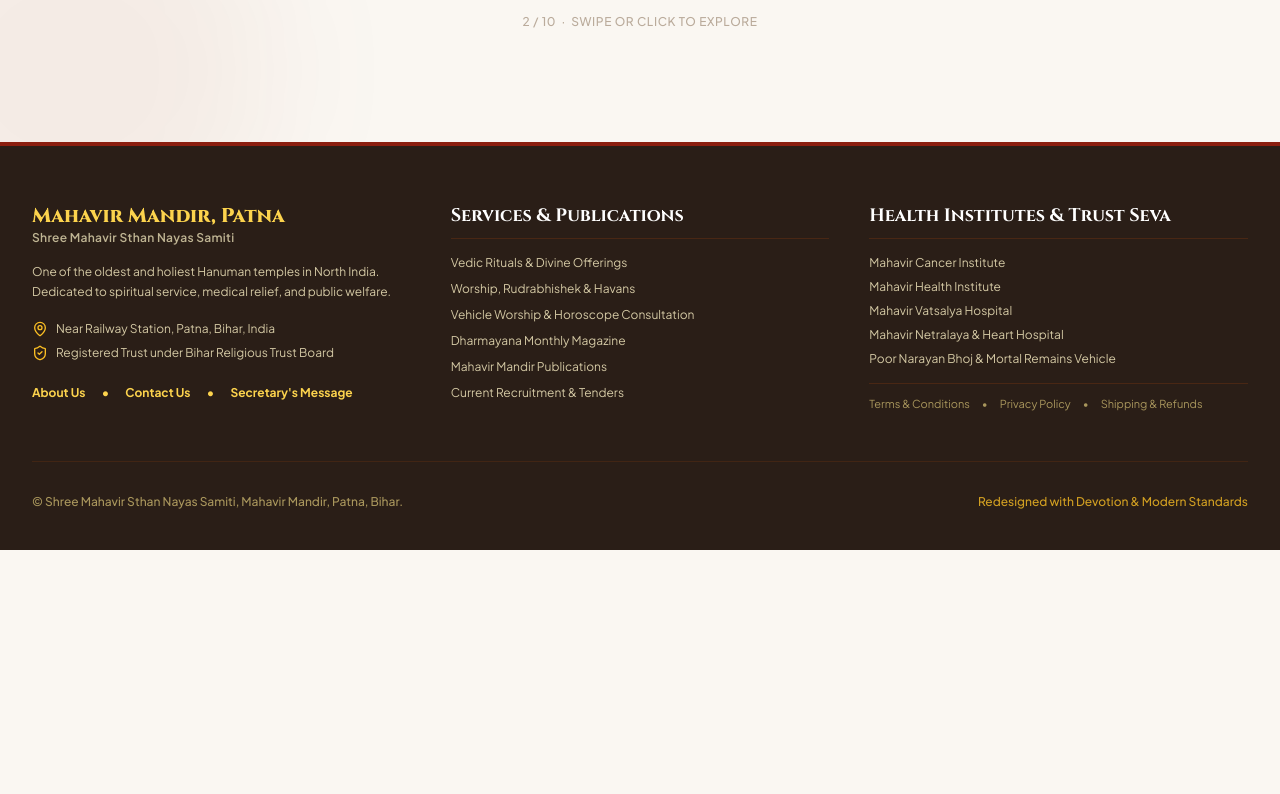
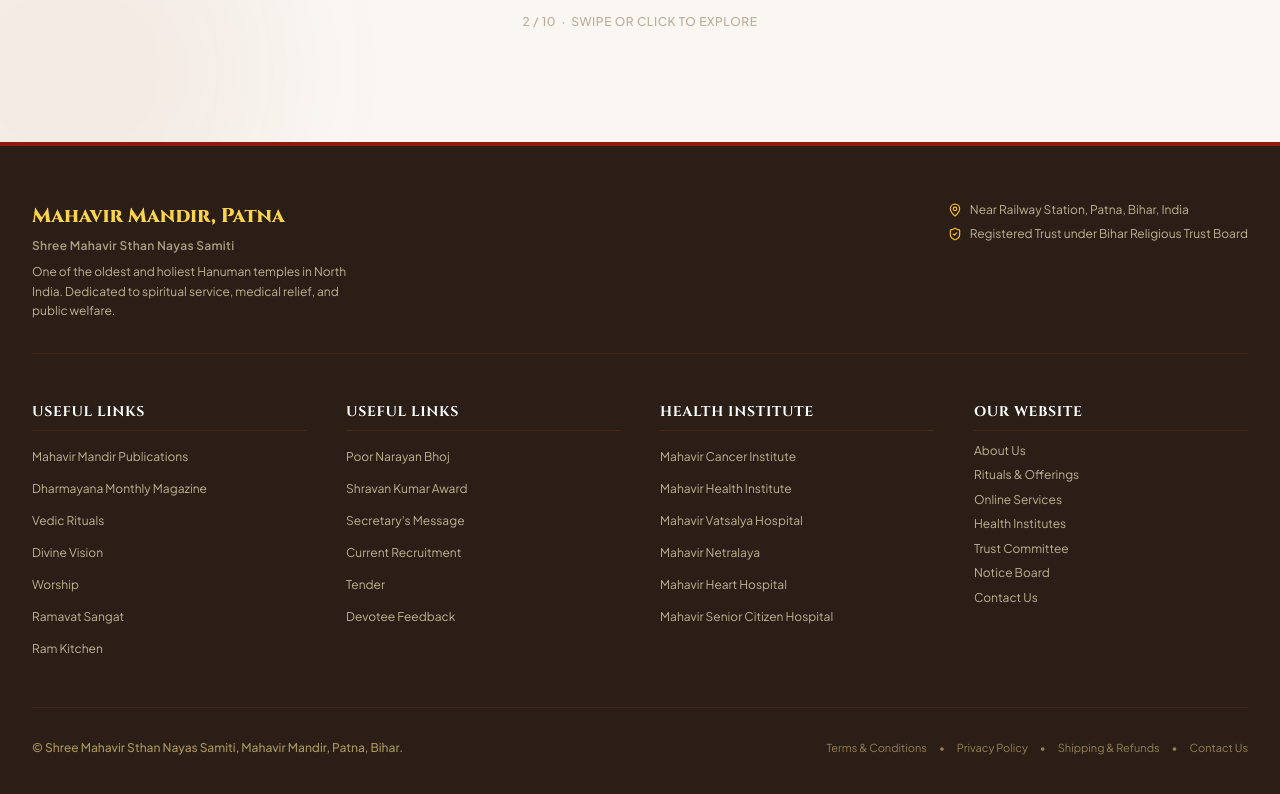
Before and after one commit to raunakjalan718/mahavir-mandir, a Next.js app: page / in a window 1280 px wide. Shown: the part 4810-5604 px from the top of the page. Before the commit the page ends 5360 px from the top, so only its background shows below. Built offline with nearby package versions, Linux system fonts and the light colour scheme.

Commit message:
feat: rewrite footer with 4-column layout (Useful Links x2, Health Institute, Our Website)

```diff
--- a/src/components/Footer.tsx
+++ b/src/components/Footer.tsx
@@ -1,96 +1,145 @@
 "use client";
 
 import Link from "next/link";
-import { MapPin, Phone, Mail, ShieldCheck } from "lucide-react";
+import { MapPin, ShieldCheck, ExternalLink } from "lucide-react";
+
+/* ─── DATA ─────────────────────────────────────────────────────────────────── */
+
+const usefulLinks1 = [
+  { label: "Mahavir Mandir Publications",  href: "https://mahavirmandirpatna.org/mahavir-mandir-prakashan.html", external: true },
+  { label: "Dharmayana Monthly Magazine",  href: "https://mahavirmandirpatna.org/dharmayan",                     external: true },
+  { label: "Vedic Rituals",                href: "https://mahavirmandirpatna.org/service-details.php",            external: true },
+  { label: "Divine Vision",                href: "https://www.mahavirmandirpatna.org/Live-Darshan.php",           external: true },
+  { label: "Worship",                      href: "https://mahavirmandirpatna.org/service-details.php",            external: true },
+  { label: "Ramavat Sangat",               href: "https://mahavirmandirpatna.org/Ramavat-sangat.php",             external: true },
+  { label: "Ram Kitchen",                  href: "https://ramrasoi.org/",                                         external: true },
+];
+
+const usefulLinks2 = [
+  { label: "Poor Narayan Bhoj",   href: "https://www.facebook.com/groups/366854525245957",               external: true },
+  { label: "Shravan Kumar Award", href: "https://mahavirmandirpatna.org/shravan-kumar-award.html",        external: true },
+  { label: "Secretary's Message", href: "https://mahavirmandirpatna.org/#",                               external: true },
+  { label: "Current Recruitment", href: "https://mahavirmandirpatna.org/recruitments.php",                external: true },
+  { label: "Tender",              href: "https://mahavirmandirpatna.org/tenders.php",                     external: true },
+  { label: "Devotee Feedback",    href: "https://mahavirmandirpatna.org/#",                               external: true },
+];
+
+const healthLinks = [
+  { label: "Mahavir Cancer Institute",       href: "https://mahavirmandirpatna.org/mahavir-cancer-sansthan/", external: true },
+  { label: "Mahavir Health Institute",       href: "https://mahavirarogyasansthan.com/",                      external: true },
+  { label: "Mahavir Vatsalya Hospital",      href: "http://www.mahavirvaatsalya.com/",                        external: true },
+  { label: "Mahavir Netralaya",              href: "https://mahavirarogyasansthan.com/eye/",                   external: true },
+  { label: "Mahavir Heart Hospital",         href: "https://mahavirarogyasansthan.com/",                      external: true },
+  { label: "Mahavir Senior Citizen Hospital",href: "https://mahavirseniorcitizens.com/",                      external: true },
+];
+
+// Links to pages within THIS website
+const internalLinks = [
+  { label: "About Us",              href: "/#about",            external: false },
+  { label: "Rituals & Offerings",   href: "/rituals",           external: false },
+  { label: "Online Services",       href: "/#online-services",  external: false },
+  { label: "Health Institutes",     href: "/#health-institutes",external: false },
+  { label: "Trust Committee",       href: "/#trust-committee",  external: false },
+  { label: "Notice Board",          href: "/#notice-board",     external: false },
+  { label: "Contact Us",            href: "/contact",           external: false },
+];
+
+/* ─── LINK COLUMN ───────────────────────────────────────────────────────────── */
+
+function LinkColumn({
+  title,
+  links,
+}: {
+  title: string;
+  links: { label: string; href: string; external: boolean }[];
+}) {
+  return (
+    <div className="space-y-3">
+      <h3 className="font-serif-title text-sm font-bold text-white border-b border-amber-900/40 pb-2 uppercase tracking-wider">
+        {title}
+      </h3>
+      <ul className="space-y-2">
+        {links.map((l) => (
+          <li key={l.label}>
+            {l.external ? (
+              <a
+                href={l.href}
+                target="_blank"
+                rel="noopener noreferrer"
+                className="group inline-flex items-center gap-1 text-[12px] text-amber-100/70 hover:text-amber-300 transition-colors leading-snug"
+              >
+                {l.label}
+                <ExternalLink className="w-2.5 h-2.5 opacity-0 group-hover:opacity-60 transition-opacity shrink-0" />
+              </a>
+            ) : (
+              <Link
+                href={l.href}
+                className="text-[12px] text-amber-100/70 hover:text-amber-300 transition-colors leading-snug block"
+              >
+                {l.label}
+              </Link>
+            )}
+          </li>
+        ))}
+      </ul>
+    </div>
+  );
+}
+
+/* ─── FOOTER ────────────────────────────────────────────────────────────────── */
 
 export default function Footer() {
   return (
     <footer id="contact" className="bg-[#2a1e17] text-amber-100/90 pt-14 pb-10 border-t-4 border-[#8b1e0f]">
       <div className="max-w-7xl mx-auto px-4 sm:px-6 lg:px-8 space-y-12">
 
-        {/* Clean 3-Column Grid */}
-        <div className="grid grid-cols-1 md:grid-cols-3 gap-10">
-
-          {/* Column 1: Temple & Trust Info */}
-          <div className="space-y-4">
-            <div>
-              <h3 className="font-serif-title text-xl font-extrabold text-amber-300">
+        {/* Top: Brand + tagline */}
+        <div className="flex flex-col sm:flex-row sm:items-start sm:justify-between gap-6 pb-8 border-b border-amber-900/30">
+          <div className="space-y-2">
+            <h2 className="font-serif-title text-xl font-extrabold text-amber-300">
               Mahavir Mandir, Patna
-              </h3>
-              <p className="text-xs text-amber-100/70 font-semibold tracking-wide">
+            </h2>
+            <p className="text-xs text-amber-100/60 font-semibold tracking-wide">
               Shree Mahavir Sthan Nayas Samiti
             </p>
-            </div>
-
-            <p className="text-xs text-amber-100/80 leading-relaxed font-normal">
+            <p className="text-xs text-amber-100/70 leading-relaxed max-w-xs">
               One of the oldest and holiest Hanuman temples in North India. Dedicated to spiritual service, medical relief, and public welfare.
             </p>
-
-            <ul className="space-y-2 text-xs text-amber-100/80 pt-1">
+          </div>
+          <ul className="space-y-2 text-xs text-amber-100/70 shrink-0">
             <li className="flex items-center gap-2">
-                <MapPin className="w-4 h-4 text-amber-400 shrink-0" />
+              <MapPin className="w-3.5 h-3.5 text-amber-400 shrink-0" />
               <span>Near Railway Station, Patna, Bihar, India</span>
             </li>
             <li className="flex items-center gap-2">
-                <ShieldCheck className="w-4 h-4 text-amber-400 shrink-0" />
+              <ShieldCheck className="w-3.5 h-3.5 text-amber-400 shrink-0" />
               <span>Registered Trust under Bihar Religious Trust Board</span>
             </li>
           </ul>
-
-            <div className="pt-2 flex gap-4 text-xs font-bold text-amber-300">
-              <a href="/#about" className="hover:underline">About Us</a>
-              <span>•</span>
-              <a href="/contact" className="hover:underline">Contact Us</a>
-              <span>•</span>
-              <a href="#" className="hover:underline">Secretary's Message</a>
-            </div>
         </div>
 
-          {/* Column 2: Services & Publications */}
-          <div className="space-y-4">
-            <h3 className="font-serif-title text-lg font-bold text-white border-b border-amber-900/40 pb-2">
-              Services & Publications
-            </h3>
-
-            <ul className="space-y-2.5 text-xs text-amber-100/80 font-normal">
-              <li><a href="#services" className="hover:text-amber-300 hover:underline">Vedic Rituals & Divine Offerings</a></li>
-              <li><a href="#services" className="hover:text-amber-300 hover:underline">Worship, Rudrabhishek & Havans</a></li>
-              <li><a href="#services" className="hover:text-amber-300 hover:underline">Vehicle Worship & Horoscope Consultation</a></li>
-              <li><a href="#" className="hover:text-amber-300 hover:underline">Dharmayana Monthly Magazine</a></li>
-              <li><a href="#" className="hover:text-amber-300 hover:underline">Mahavir Mandir Publications</a></li>
-              <li><a href="#" className="hover:text-amber-300 hover:underline">Current Recruitment & Tenders</a></li>
-            </ul>
+        {/* 4-Column Link Grid */}
+        <div className="grid grid-cols-2 sm:grid-cols-2 lg:grid-cols-4 gap-8 sm:gap-10">
+          <LinkColumn title="Useful Links" links={usefulLinks1} />
+          <LinkColumn title="Useful Links" links={usefulLinks2} />
+          <LinkColumn title="Health Institute" links={healthLinks} />
+          <LinkColumn title="Our Website" links={internalLinks} />
         </div>
 
-          {/* Column 3: Health Institutes & Policies */}
-          <div className="space-y-4">
-            <h3 className="font-serif-title text-lg font-bold text-white border-b border-amber-900/40 pb-2">
-              Health Institutes & Trust Seva
-            </h3>
-
-            <ul className="space-y-2 text-xs text-amber-100/80 font-normal">
-              <li><a href="#health-institutes" className="hover:text-amber-300 hover:underline">Mahavir Cancer Institute</a></li>
-              <li><a href="#health-institutes" className="hover:text-amber-300 hover:underline">Mahavir Health Institute</a></li>
-              <li><a href="#health-institutes" className="hover:text-amber-300 hover:underline">Mahavir Vatsalya Hospital</a></li>
-              <li><a href="#health-institutes" className="hover:text-amber-300 hover:underline">Mahavir Netralaya & Heart Hospital</a></li>
-              <li><a href="#" className="hover:text-amber-300 hover:underline">Poor Narayan Bhoj & Mortal Remains Vehicle</a></li>
-            </ul>
-
-            <div className="pt-3 border-t border-amber-900/40 text-[11px] text-amber-200/60 flex flex-wrap gap-3">
-              <Link href="/terms" className="hover:underline">Terms & Conditions</Link>
+        {/* Bottom copyright + policies */}
+        <div className="pt-8 border-t border-amber-900/30 flex flex-col sm:flex-row items-center justify-between gap-4">
+          <p className="text-xs text-amber-200/60 font-medium text-center sm:text-left">
+            © Shree Mahavir Sthan Nayas Samiti, Mahavir Mandir, Patna, Bihar.
+          </p>
+          <div className="flex flex-wrap items-center justify-center gap-3 text-[11px] text-amber-200/50">
+            <Link href="/terms" className="hover:text-amber-300 hover:underline transition-colors">Terms &amp; Conditions</Link>
             <span>•</span>
-              <a href="#" className="hover:underline">Privacy Policy</a>
+            <a href="#" className="hover:text-amber-300 hover:underline transition-colors">Privacy Policy</a>
             <span>•</span>
-              <a href="#" className="hover:underline">Shipping & Refunds</a>
+            <a href="#" className="hover:text-amber-300 hover:underline transition-colors">Shipping &amp; Refunds</a>
+            <span>•</span>
+            <Link href="/contact" className="hover:text-amber-300 hover:underline transition-colors">Contact Us</Link>
           </div>
-          </div>
-
-        </div>
-
-        {/* Bottom Copyright Strip */}
-        <div className="pt-8 border-t border-amber-900/30 flex flex-col sm:flex-row items-center justify-between gap-4 text-xs text-amber-200/60 font-medium">
-          <p>© Shree Mahavir Sthan Nayas Samiti, Mahavir Mandir, Patna, Bihar.</p>
-          <span className="text-amber-400/80">Redesigned with Devotion & Modern Standards</span>
         </div>
 
       </div>
```
Lines whose indentation alone changed are shown as unchanged.
